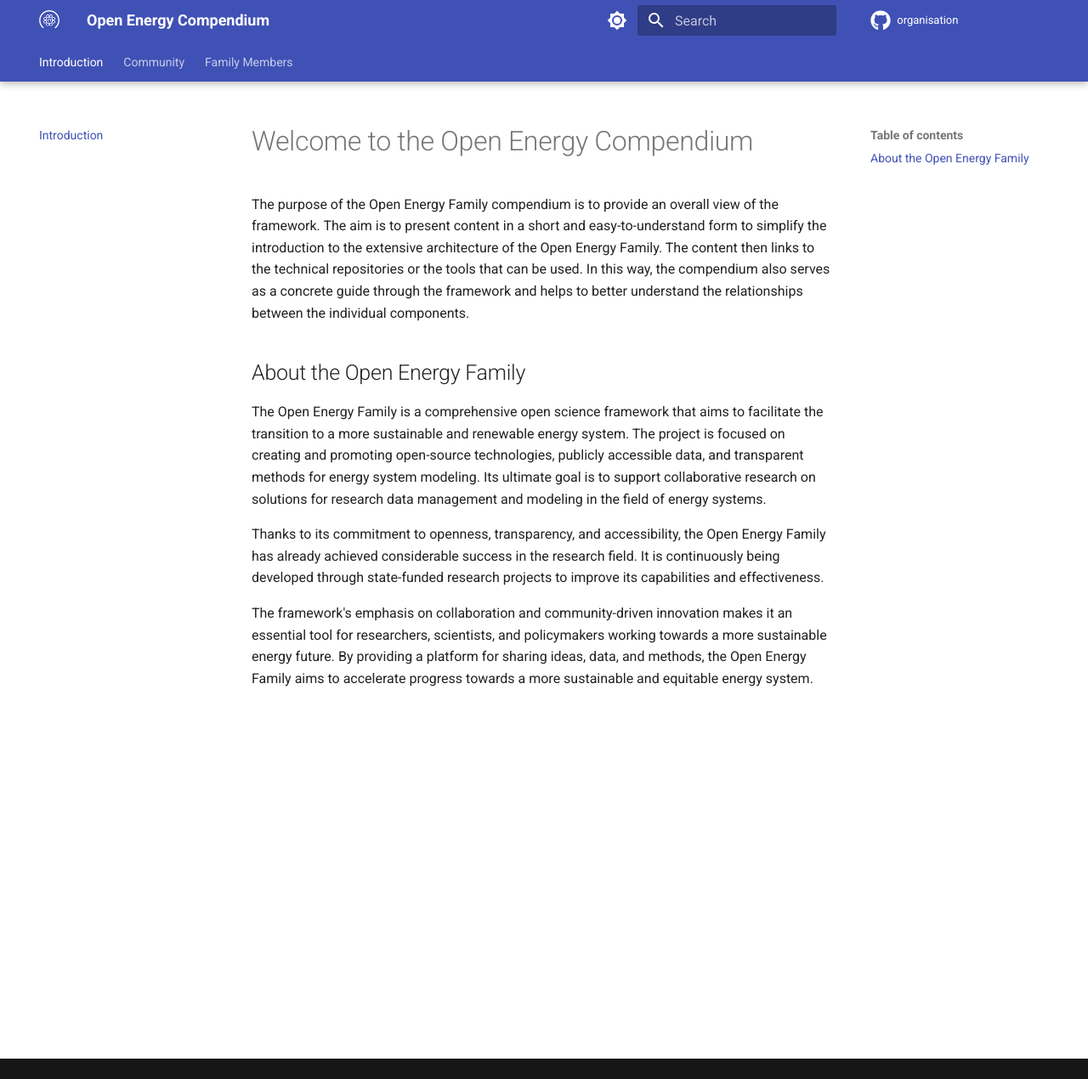
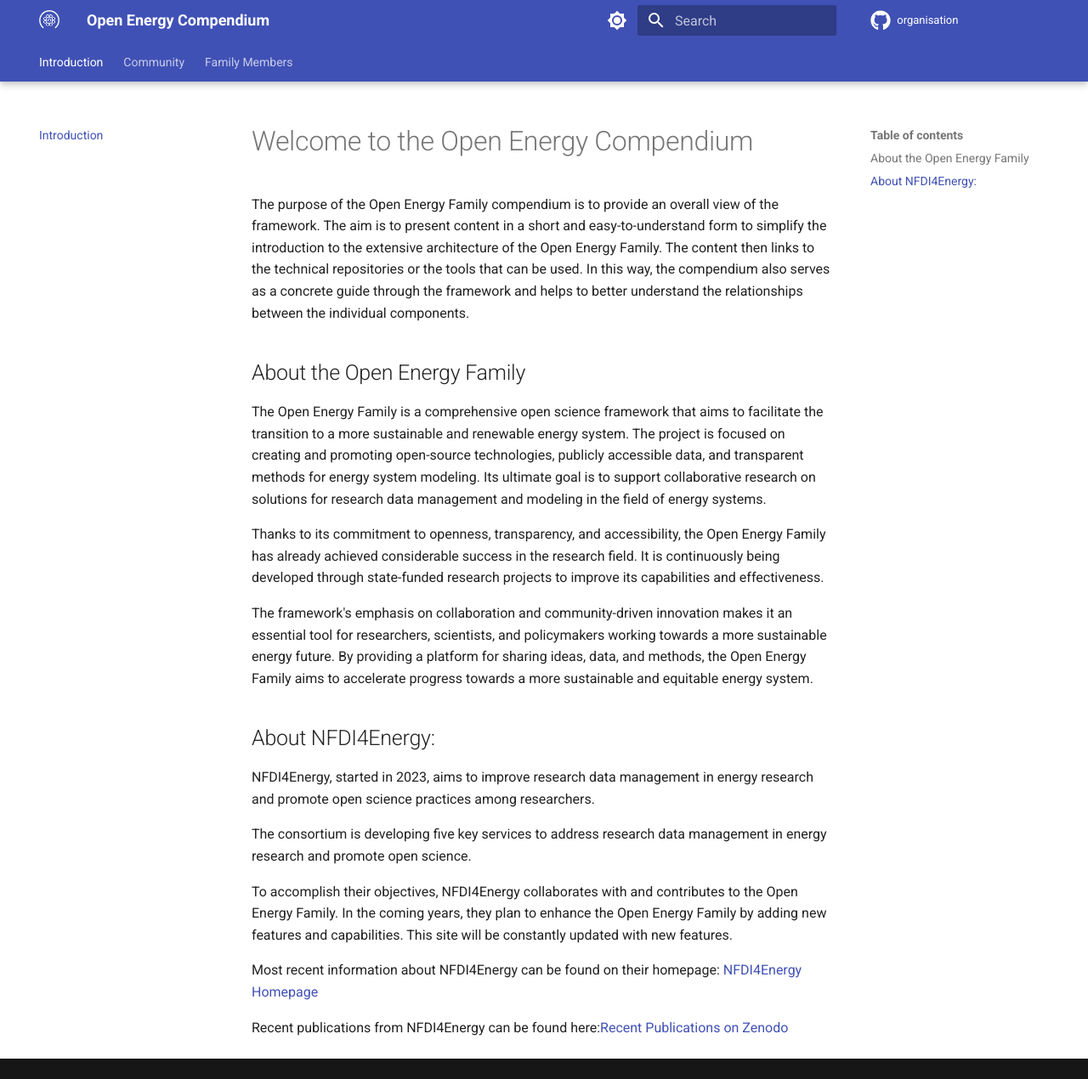
Before and after one commit to OpenEnergyPlatform/organisation, an MkDocs documentation site: the page built from compendium/index.md, in a window 1280 px wide and 1270 px high. Shown: the whole window at 85% size. Built offline with MkDocs 1.6.1 and Material for MkDocs 9.7.7, drawn with Linux system fonts in a browser that asks for light colours; comment, search, counter and statistics services are not loaded.

Commit message:
add NFDI4Energy to compendium

```diff
--- a/compendium/index.md
+++ b/compendium/index.md
@@ -23,3 +23,15 @@
 By providing a platform for sharing ideas, data, and methods,
 the Open Energy Family aims to accelerate progress towards a more sustainable
 and equitable energy system.
+
+## About NFDI4Energy:
+
+NFDI4Energy, started in 2023, aims to improve research data management in energy research and promote open science practices among researchers.
+
+The consortium is developing five key services to address research data management in energy research and promote open science.
+
+To accomplish their objectives, NFDI4Energy collaborates with and contributes to the Open Energy Family. In the coming years, they plan to enhance the Open Energy Family by adding new features and capabilities. This site will be constantly updated with new features.
+
+Most recent information about NFDI4Energy can be found on their homepage: [NFDI4Energy Homepage](https://nfdi4energy.uol.de/)
+
+Recent publications from NFDI4Energy can be found here:[Recent Publications on Zenodo](https://zenodo.org/communities/nfdi4energy?q=&l=list&p=1&s=10&sort=newest)
```
